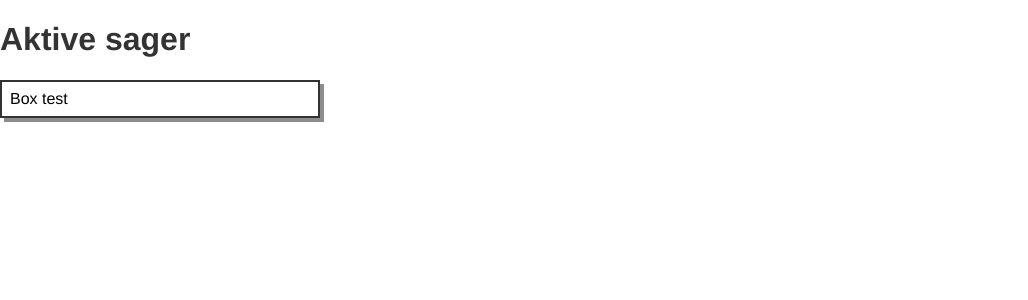
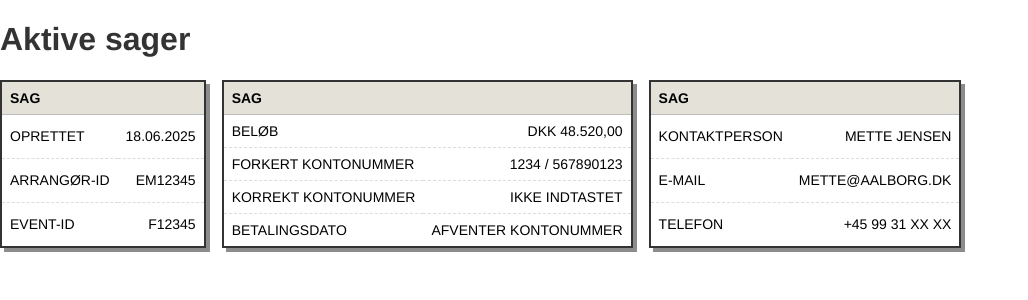
Before and after one commit to cs-26-dat-3-05/P3, a React (Vite) app in the folder frontend/: page / in a window 1280 px wide. Shown: the top 300 px of the page, without its empty margins (0-1028 px from the left). Built offline with nearby package versions, Linux system fonts and the light colour scheme.

Commit message:
created casecards with mock data

```diff
--- a/frontend/src/App.tsx
+++ b/frontend/src/App.tsx
@@ -1,18 +1,14 @@
-import { useState } from "react";
 import styled from "styled-components";
 const Heading = styled.h1`
   color: var(--primary-color);
 `;
+import CaseCards from "./components/CaseCards";
 
-// Box placeholder
-const Card = styled.div.attrs({ className: "box" })`
-  width: 300px;
-`;
 export default function App() {
   return (
     <main className="page">
       <Heading>Aktive sager</Heading>
-      <Card>Box test</Card>
+      <CaseCards></CaseCards>
     </main>
   );
 }
--- /dev/null
+++ b/frontend/src/components/CaseCards/index.tsx
@@ -0,0 +1,80 @@
+import { Container, TableCard } from "./style";
+
+interface CardRow {
+  label: string;
+  id: string;
+  value: string;
+}
+
+interface CardData {
+  id: string;
+  title: string;
+  width: string;
+  rows: CardRow[];
+}
+
+const MOCK_CASE_CARDS: CardData[] = [
+  {
+    id: "case",
+    title: "Sag",
+    width: "25%",
+    rows: [
+      { label: "OPRETTET", id: "cretedAt", value: "18.06.2025" },
+      { label: "ARRANGØR-ID", id: "organizerId", value: "EM12345" },
+      { label: "EVENT-ID", id: "eventId", value: "F12345" },
+    ],
+  },
+  {
+    id: "payment",
+    title: "Betaling",
+    width: "50%",
+    rows: [
+      { label: "BELØB", id: "amount", value: "DKK 48.520,00" },
+      {
+        label: "FORKERT KONTONUMMER",
+        id: "accMain",
+        value: "1234 / 567890123",
+      },
+      {
+        label: "KORREKT KONTONUMMER",
+        id: "accPrefix",
+        value: "IKKE INDTASTET",
+      },
+      { label: "BETALINGSDATO", id: "dueDate", value: "AFVENTER KONTONUMMER" },
+    ],
+  },
+  {
+    id: "organizer",
+    title: "Arrangør",
+    width: "25%",
+    rows: [
+      { label: "KONTAKTPERSON", id: "contactPerson", value: "METTE JENSEN" },
+      { label: "E-MAIL", id: "mail", value: "METTE@AALBORG.DK" },
+      { label: "TELEFON", id: "phoneNumber", value: "+45 99 31 XX XX" },
+    ],
+  },
+];
+
+export default function CaseCards() {
+  return (
+    <Container>
+      {MOCK_CASE_CARDS.map((card) => (
+        <TableCard key={card.id} $width={card.width}>
+          <thead>
+            <tr>
+              <th colSpan={2}>Sag</th>
+            </tr>
+          </thead>
+          <tbody>
+            {card.rows.map((row, index) => (
+              <tr key={index}>
+                <td>{row.label}</td>
+                <td align="right">{row.value}</td>
+              </tr>
+            ))}
+          </tbody>
+        </TableCard>
+      ))}
+    </Container>
+  );
+}
--- /dev/null
+++ b/frontend/src/components/CaseCards/style.tsx
@@ -0,0 +1,45 @@
+import styled from "styled-components";
+
+interface TableCardProps {
+  $width?: string;
+}
+
+export const TableCard = styled.table.attrs({
+  className: "box",
+})<TableCardProps>`
+  flex-grow: 0;
+  flex-shrink: 0;
+  flex-basis: ${(props) => `calc(${props.width} -8 px)`};
+
+  border: 1px solid #bcbcbc;
+  border-collapse: collapse;
+
+  td {
+    padding: 8px;
+    font-size: 14px;
+    border-bottom: 1px dashed #dcdcdc;
+
+    white-space: nowrap;
+    overflow: hidden;
+    text-overflow: ellipsis;
+  }
+
+  tr:last-child td {
+    border-bottom: none;
+  }
+
+  th {
+    background-color: #e4e1d9;
+    padding: 8px;
+    text-align: left;
+    text-transform: uppercase;
+    font-size: 14px;
+    border-bottom: 1px solid #bcbcbc;
+    column-span: all;
+  }
+`;
+
+export const Container = styled.div`
+  display: flex;
+  gap: 16px;
+`;
```
